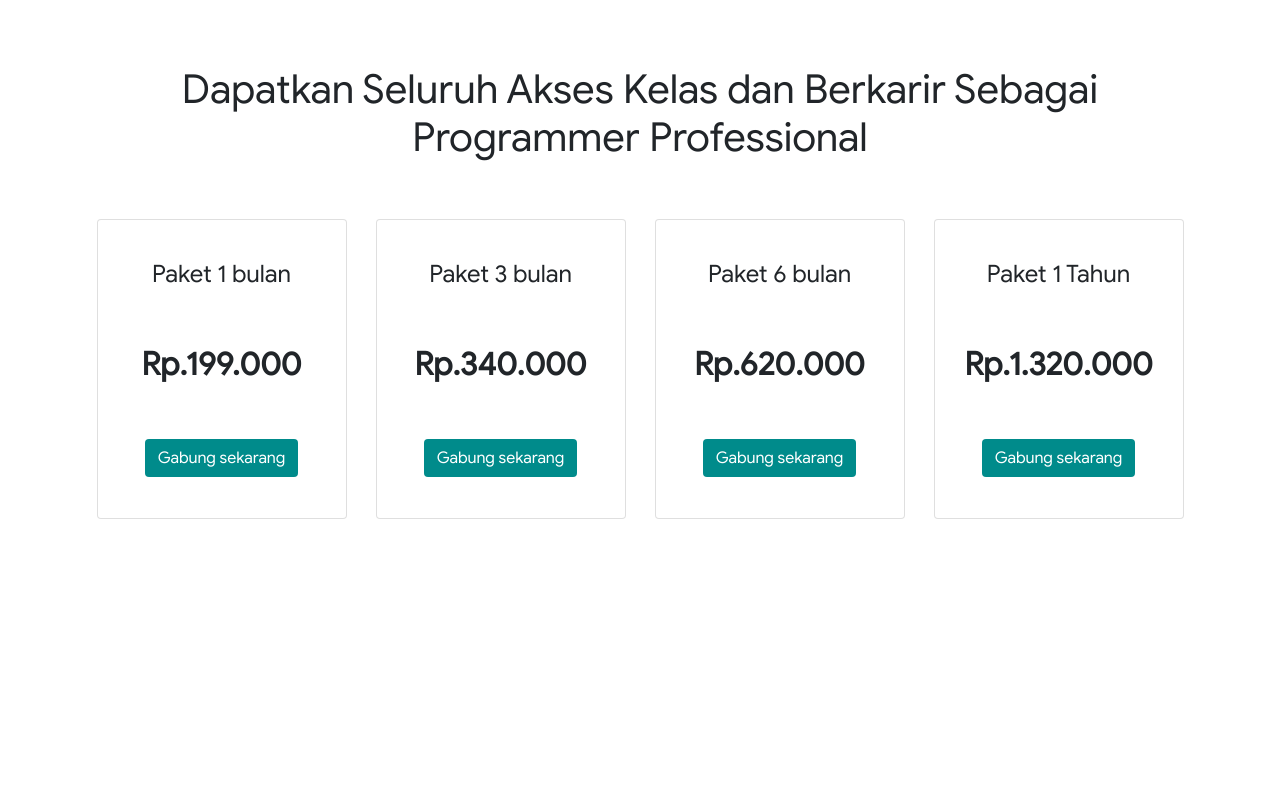
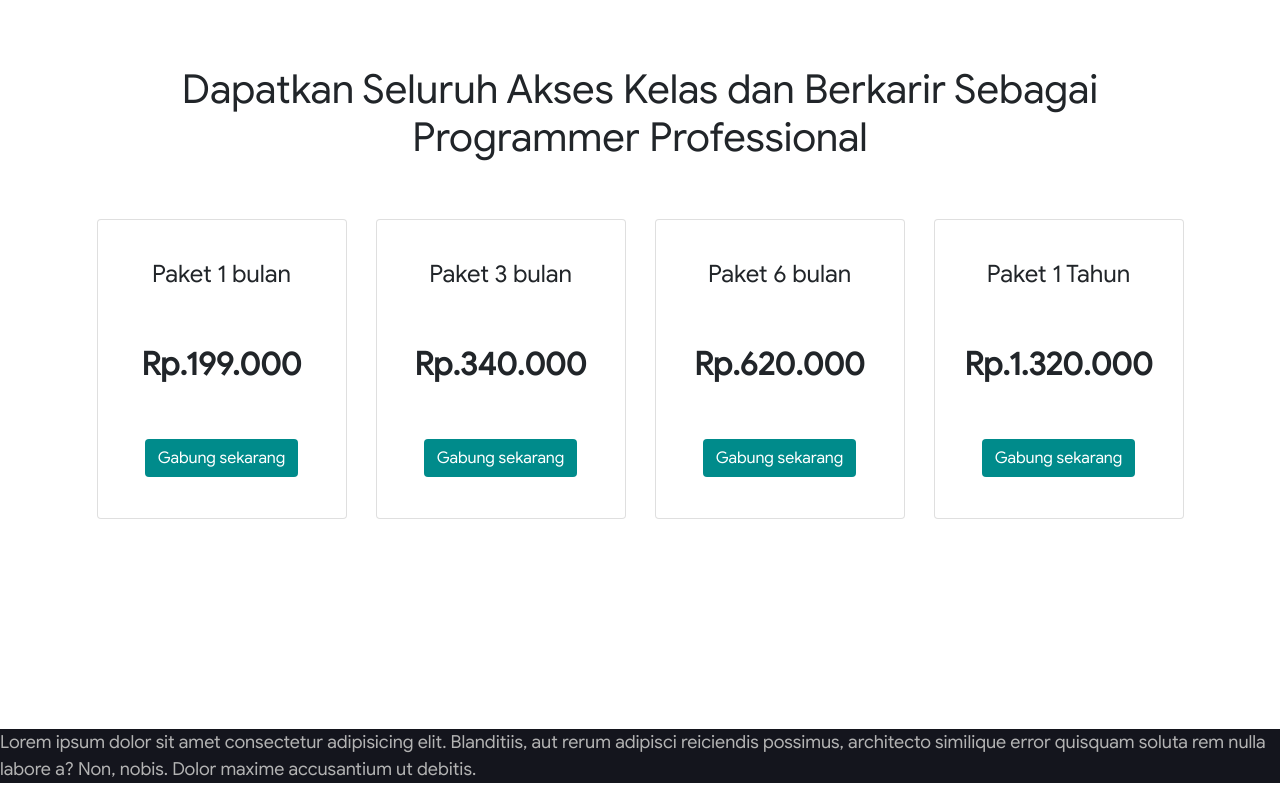
Before and after one commit to egananda/LandingPage, a plain HTML site: page index.html in a window 1280 px wide. Shown: the part 2200-3000 px from the top of the page. Drawn offline with Linux system fonts and the light colour scheme.

Commit message:
menambahkan footer

```diff
--- a/index.html
+++ b/index.html
@@ -215,6 +215,18 @@
 
 
 
+
+    <!-- Footer  start-->
+    <footer>
+        Lorem ipsum dolor sit amet consectetur adipisicing elit. Blanditiis, aut rerum adipisci reiciendis possimus,
+        architecto similique error quisquam soluta rem nulla labore a? Non, nobis. Dolor maxime accusantium ut debitis.
+    </footer>
+    <!-- Footer end -->
+
+
+
+
+
     <script src="Bootstrap/js/bootstrap.min.js"></script>
 </body>
 
--- a/style.css
+++ b/style.css
@@ -14,7 +14,6 @@
 body {
     font-family: "Google-Sans";
     font-size: 18px;
-    height: 3000px;
 }
 
 
@@ -186,6 +185,15 @@ body {
 
 
 
+/* footer */
+footer {
+    margin-top: 200px;
+    background-color: rgb(20, 21, 29);
+    color: rgb(179, 179, 179);
+}
+
+
+
 
 
 
```
